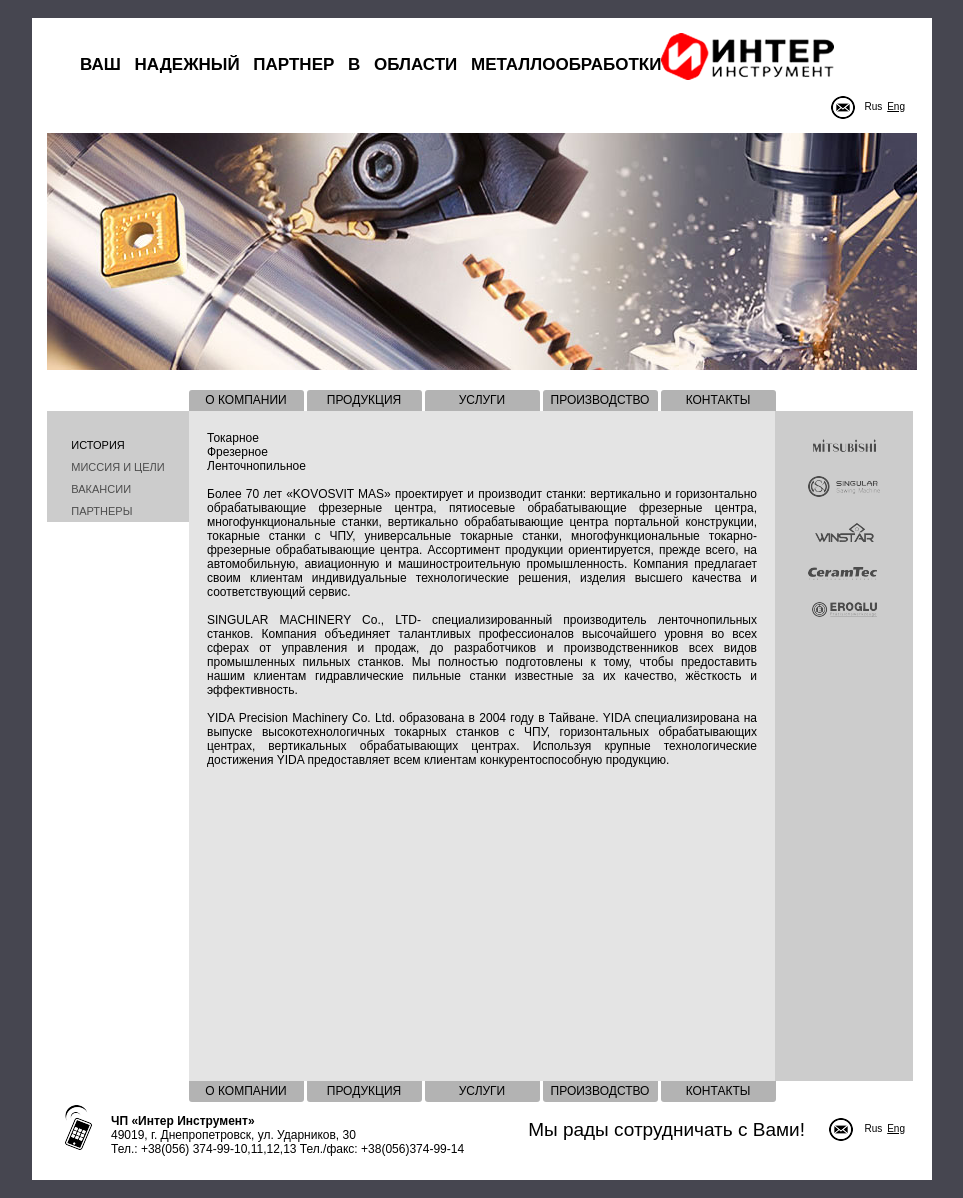
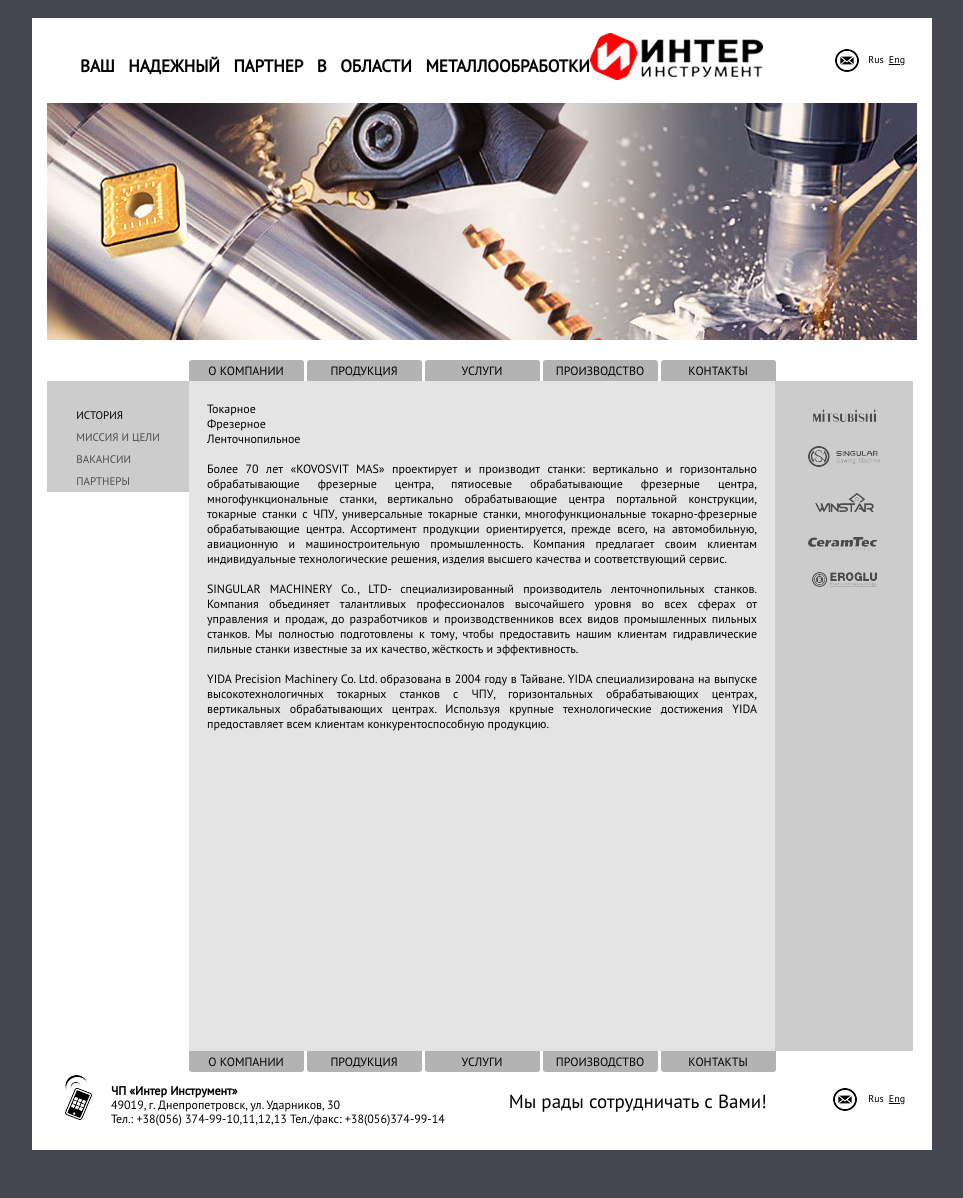
Before and after one commit to MaxDubovoi/intool.final, a PHP site: page /html/oldindex.html in a window 1280 px wide. Shown: the whole page, without its empty margins (158-1121 px from the left). After the commit the page ends 1150 px from the top, so only its background shows below. Run offline with PHP 8.4, Linux system fonts and the light colour scheme; data that the repository does not hold is empty.

Commit message:
font update

```diff
--- a/css/main.css
+++ b/css/main.css
@@ -653,7 +653,7 @@ PAGE
   float: left;
   color: #000;
   font-size: 17px;
-  font-family: "Arial", "PT Sans", "Times New Roman", sans-serif;
+  font-family: "PT Sans", "Arial", "Times New Roman", sans-serif;
   font-weight: 600;
   word-spacing: 9px;
   margin: 22px 0 0 33px;
@@ -688,7 +688,7 @@ PAGE
   margin: 0 0 0 5px;
   float: left;
   font-size: 10px;
-  font-family: "Arial", "PT Sans", "Times New Roman", sans-serif;
+  font-family: "PT Sans", "Arial", "Times New Roman", sans-serif;
   font-weight: 500px;
   color: #000;
 }
@@ -704,7 +704,7 @@ PAGE
   font-size: 0;
 }
 .navigation-site {
-  font-family: "Arial", "PT Sans", "Times New Roman", sans-serif;
+  font-family: "PT Sans", "Arial", "Times New Roman", sans-serif;
   display: inline-block;
   zoom: 1;
 }
@@ -965,7 +965,7 @@ LEFT SIDE
 }
 .navigation-page {
   display: inline-block;
-  font-family: "Arial", "PT Sans", "Times New Roman", sans-serif;
+  font-family: "PT Sans", "Arial", "Times New Roman", sans-serif;
   font-weight: 500;
   font-size: 11px;
   color: #4d4d4d;
@@ -1016,7 +1016,7 @@ CENTRAL CONTENT
   -moz-box-sizing: border-box;
   box-sizing: border-box;
   padding: 20px 18px 22px 18px;
-  font-family: "Arial", "PT Sans", "Times New Roman", sans-serif;
+  font-family: "PT Sans", "Arial", "Times New Roman", sans-serif;
   text-align: justify;
 }
 .content p {
@@ -1082,7 +1082,7 @@ RIGHT SIDE
 FOOTER
 ========================================================================== */
 .footer {
-  font-family: "Arial", "PT Sans", "Times New Roman", sans-serif;
+  font-family: "PT Sans", "Arial", "Times New Roman", sans-serif;
   font-size: 8px;
   color: #000;
   height: 49px;
@@ -1110,7 +1110,7 @@ FOOTER
   float: left;
   color: #000;
   font-size: 19px;
-  font-family: "Arial", "PT Sans", "Times New Roman", sans-serif;
+  font-family: "PT Sans", "Arial", "Times New Roman", sans-serif;
   font-weight: 400;
   margin: 17px 0 0 64px;
 }
--- a/css/main.styl
+++ b/css/main.styl
@@ -9,9 +9,9 @@ contentIcons = '../images/content-icons-sprite.png'
 
 /* FUNCTIONS */
 font-dinpro()
-  font-family /*"DINPro",*/ "Arial", "PT Sans", "Times New Roman", sans-serif
+  font-family /*"DINPro",*/ "PT Sans", "Arial", "Times New Roman", sans-serif
 font-myriad()
-  font-family /*"MyriadPro",*/ "Arial", "PT Sans", "Times New Roman", sans-serif
+  font-family /*"MyriadPro",*/ "PT Sans", "Arial", "Times New Roman", sans-serif
 clearfix()
   zoom 1
   &:before,
```
